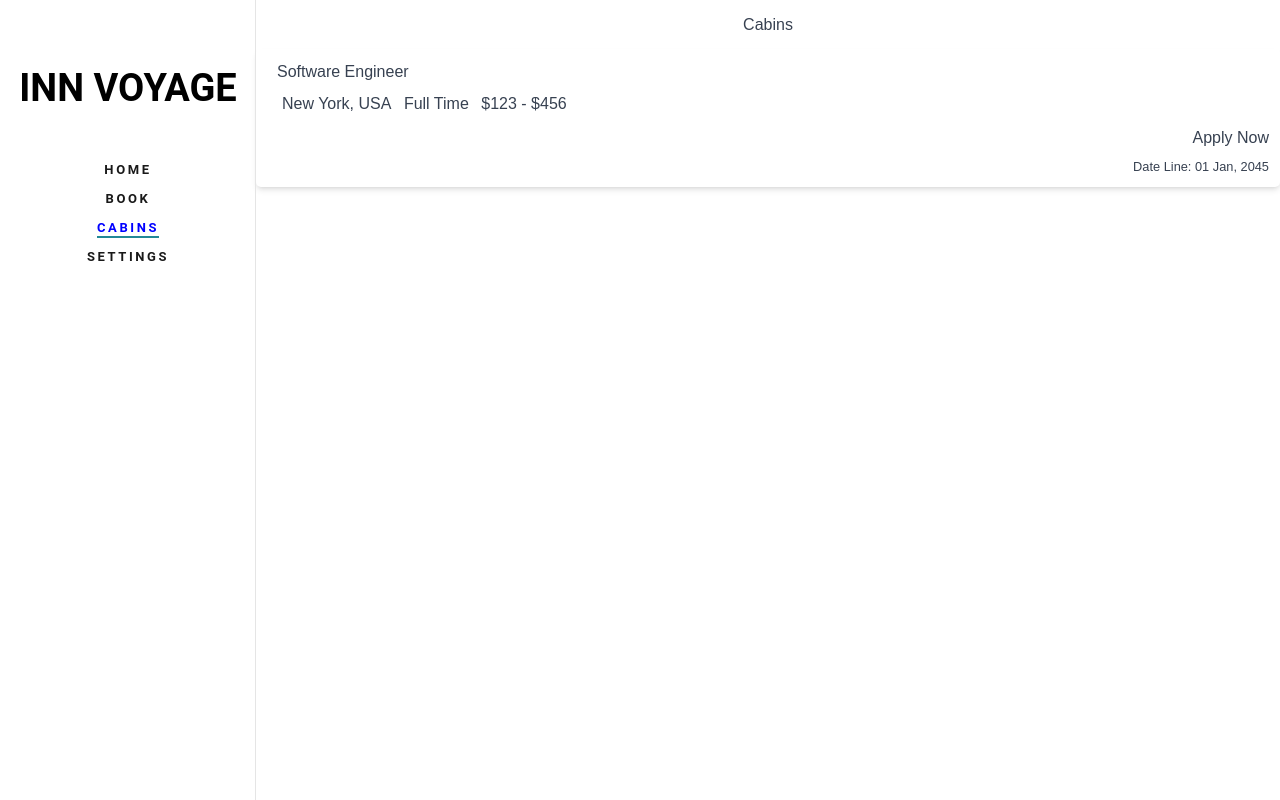
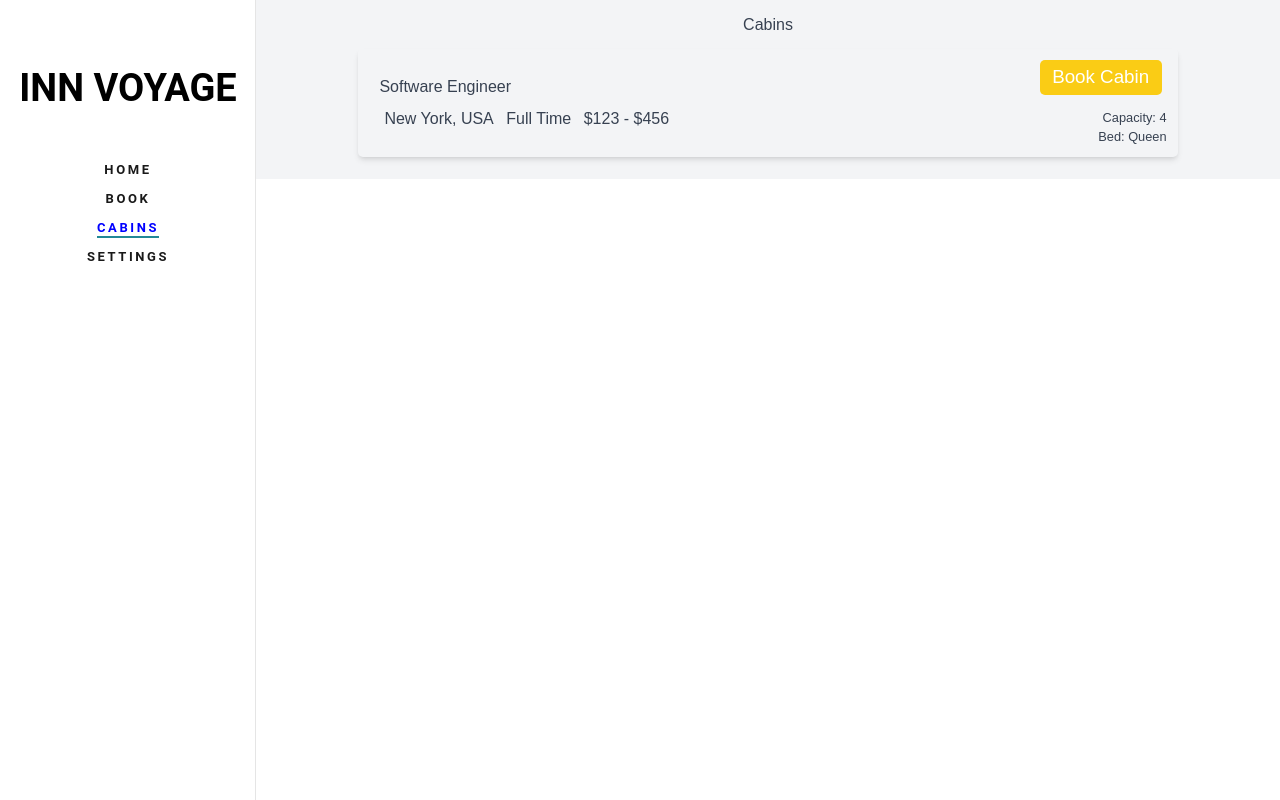
Before and after one commit to miggy-pg/inn-voyage, a React (Vite) app: page /cabins in a window 1280 px wide. Built offline with nearby package versions, Linux system fonts and the light colour scheme.

Commit message:
[UPDATE] wip supabase data

```diff
--- a/src/components/Main.jsx
+++ b/src/components/Main.jsx
@@ -6,6 +6,7 @@ const StyledMain = styled.main`
   -webkit-transition: 0.5s;
   -o-transition: 0.5s;
   transition: 0.5s;
+  background-color: var(--color-grey-100);
 
   @media screen and (max-width: 1200px) {
     width: 70%;
--- a/src/pages/Cabins.jsx
+++ b/src/pages/Cabins.jsx
@@ -2,7 +2,7 @@ import "../styles/global.css";
 
 export default function Cabins() {
   return (
-    <div className="w-full py-5">
+    <div className="w-4/5 py-5 mx-auto">
       <div className="container">
         <h1 className="text-center mb-5 ">Cabins</h1>
         <div className="tab-className text-center wow fadeInUp">
@@ -38,8 +38,8 @@ export default function Cabins() {
           <div className="">
             <div className="p-0">
               <div className="border border-transparent rounded-lg shadow-md hover:shadow-lg transition duration-500 p-4 mb-4">
-                <div className="flex flex-wrap gap-4">
-                  <div className="flex sm:w-full md:w-8/12 items-center">
+                <div className="flex flex-wrap gap-4 ">
+                  <div className="flex sm:col-span-12 md:col-span-8 sm:w-full md:w-8/12 lg:w-full items-center">
                     <div className="text-start ps-4">
                       <h5 className="mb-3">Software Engineer</h5>
                       <span className="truncate me-3">
@@ -55,20 +55,24 @@ export default function Cabins() {
                         $123 - $456
                       </span>
                     </div>
-                  </div>
-                  <div className="sm:w-full md:w-4/12 lg:w-full flex flex-col items-start md:items-end justify-center">
-                    <div className="flex mb-3">
-                      <a className="btn btn-light btn-square me-3" href="">
-                        <i className="far fa-heart text-primary"></i>
-                      </a>
-                      <a className="btn btn-primary" href="">
-                        Apply Now
-                      </a>
+                    <div className="sm:col-span-12 md:col-span-8 lg:col-span-12 sm:w-full md:w-4/12 lg:w-full flex flex-col items-start md:items-end justify-center">
+                      <div className="flex mb-3">
+                        <button
+                          type="button"
+                          className="focus:outline-none text-white bg-yellow-400 hover:bg-yellow-500 focus:ring-4 focus:ring-yellow-300 font-medium rounded-lg text-3xl px-5 py-2.5 mr-2 mb-2 dark:focus:ring-yellow-900"
+                        >
+                          Book Cabin
+                        </button>
+                      </div>
+                      <small className="truncate">
+                        <i className="far fa-calendar-alt text-primary me-2"></i>
+                        Capacity: 4
+                      </small>
+                      <small className="truncate">
+                        <i className="far fa-calendar-alt text-primary me-2"></i>
+                        Bed: Queen
+                      </small>
                     </div>
-                    <small className="truncate">
-                      <i className="far fa-calendar-alt text-primary me-2"></i>
-                      Date Line: 01 Jan, 2045
-                    </small>
                   </div>
                 </div>
               </div>
```
Also changed, not shown: src/styles/css/cabins.css (deleted, +0 -23 lines).
